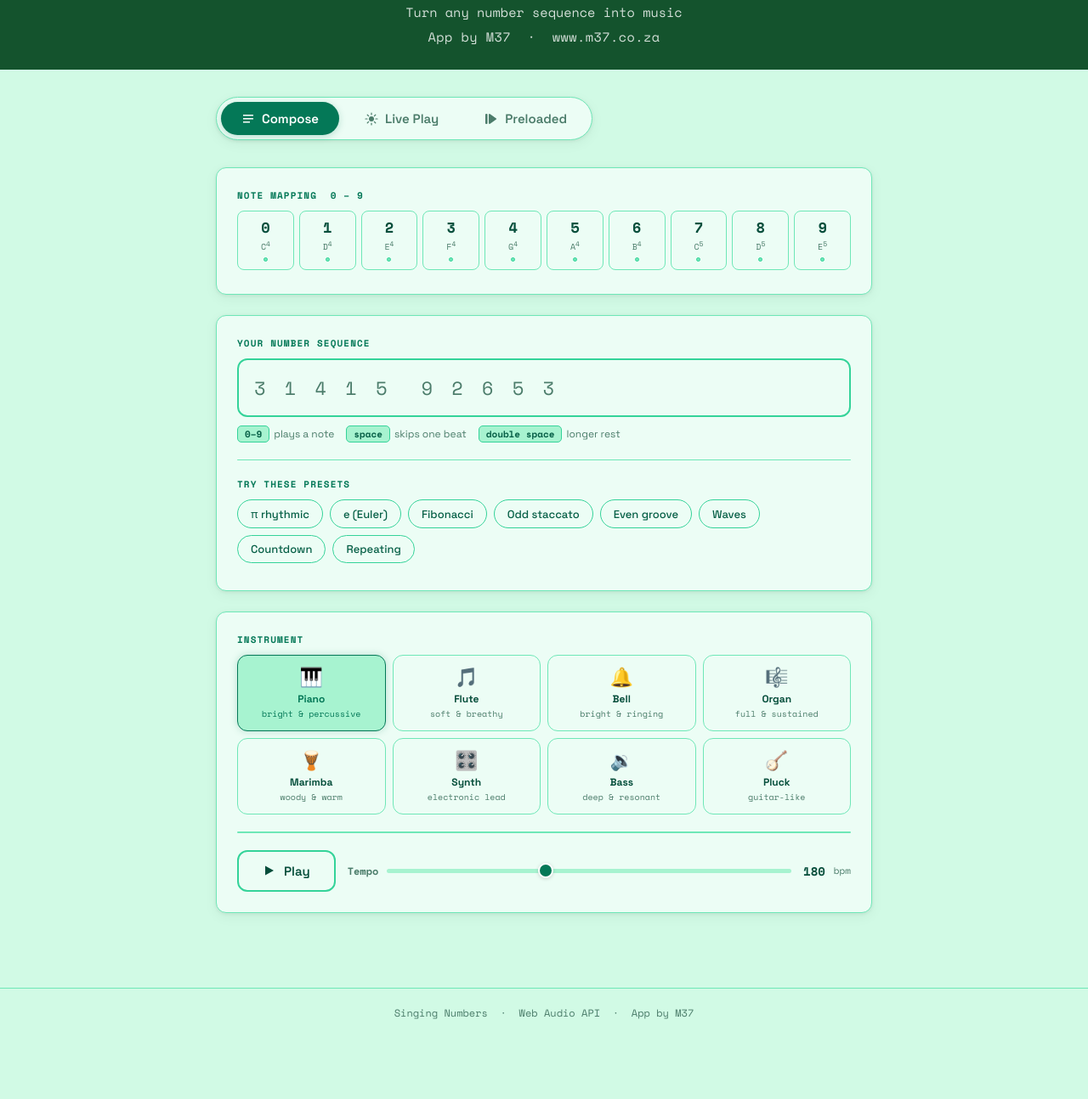
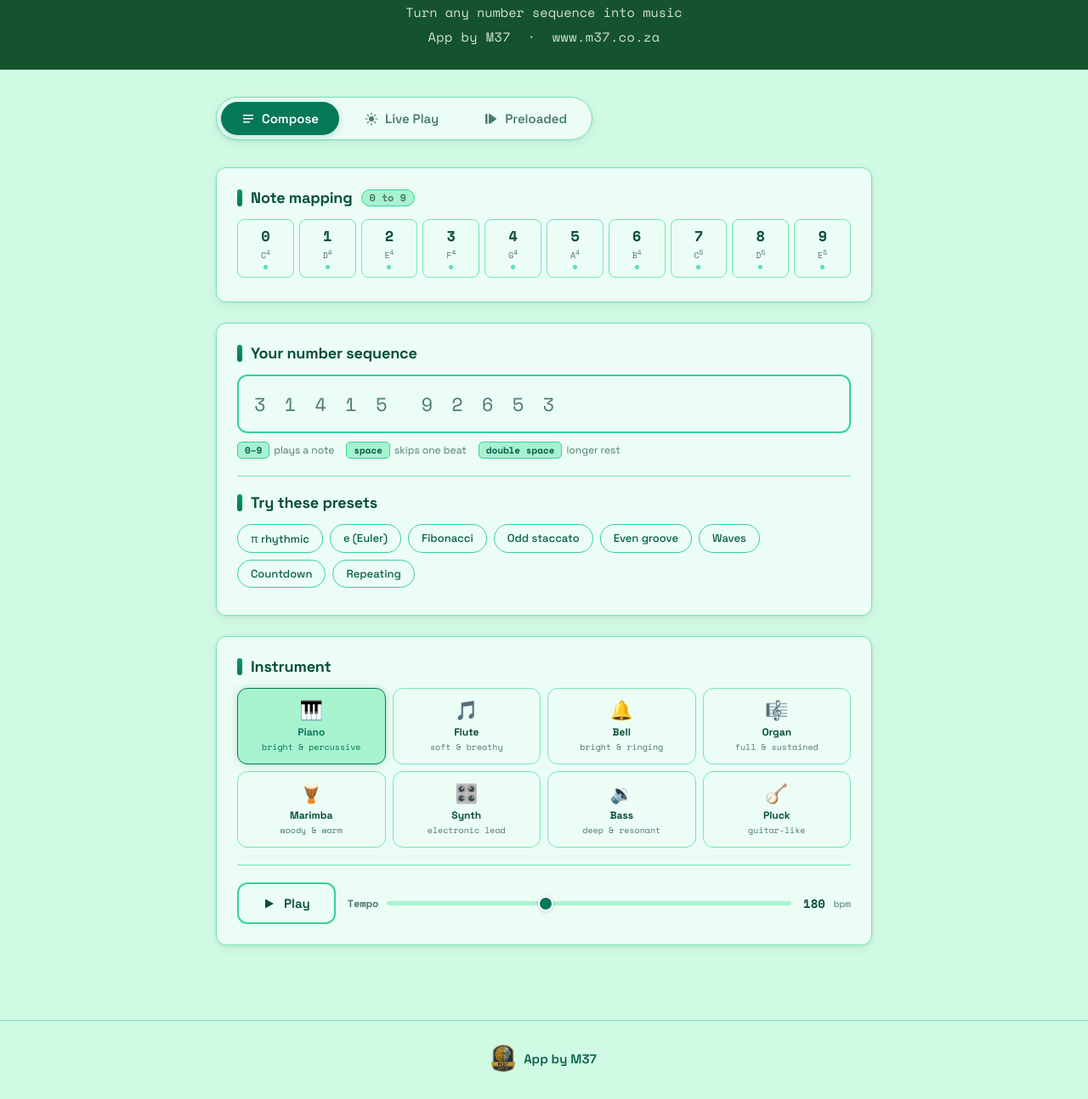
Before and after one commit to BruceWade15/numbers, a plain HTML site: page index.html in a window 1280 px wide. Shown: the part 81-1375 px from the top of the page at 85% size. Before the commit the page ends 1302 px from the top, so only its background shows below. Drawn offline with nearby package versions, Linux system fonts and the light colour scheme.

Commit message:
Add M37 logo credit and bolder section headings
- Footer shows the M37 logo and "App by M37", linking to m37.co.za
- Banner credit links to m37.co.za
- Section headings are larger, sentence case, with a coloured bar per tab
- Tempo row no longer overflows on very narrow screens

Co-Authored-By: Claude Opus 5.5 <noreply@anthropic.com>

```diff
--- a/index.html
+++ b/index.html
@@ -113,10 +113,23 @@
     .panel.visible { display: block; }
 
     /* ── Section labels ── */
-    .label {
-      font-size: 11px; font-weight: 700; letter-spacing: 0.1em;
-      text-transform: uppercase; color: var(--green);
-      margin-bottom: 10px; font-family: var(--mono);
+    .label, .kb-guide-title {
+      display: flex; align-items: center; gap: 10px;
+      font-family: var(--font); font-size: 18px; font-weight: 700;
+      letter-spacing: -0.01em; line-height: 1.2; color: var(--text);
+      margin-bottom: 14px;
+    }
+    .label::before, .kb-guide-title::before {
+      content: ''; flex-shrink: 0; width: 6px; height: 20px; border-radius: 3px;
+      background: linear-gradient(180deg, var(--green-light), var(--green));
+    }
+    #panelLive .label::before, .kb-guide-title::before { background: linear-gradient(180deg, #7c3aed, var(--purple)); }
+    #panelPreloaded .label::before { background: linear-gradient(180deg, var(--amber-light), var(--amber)); }
+    .label .sub {
+      font-family: var(--mono); font-size: 12px; font-weight: 700;
+      color: var(--text-3); background: var(--bg3);
+      border: 1px solid var(--border-mid); border-radius: 999px; padding: 2px 9px;
+      white-space: nowrap;
     }
     .divider { height: 1.5px; background: var(--border); margin: 2rem 0; border-radius: 2px; }
 
@@ -262,7 +275,7 @@
       border-radius: var(--radius); padding: 14px 18px; margin-bottom: 1.5rem;
       box-shadow: var(--shadow);
     }
-    .kb-guide-title { font-size: 10px; color: var(--green); font-family: var(--mono); font-weight: 700; letter-spacing: 0.1em; text-transform: uppercase; margin-bottom: 10px; }
+    .kb-guide-title { font-size: 16px; margin-bottom: 12px; }
     .kb-guide-row { display: flex; gap: 18px; flex-wrap: wrap; align-items: center; }
     .kb-chip { display: flex; align-items: center; gap: 6px; font-size: 12px; color: var(--text-2); }
     .kb-chip .k {
@@ -391,10 +404,20 @@
 
     /* ── Footer ── */
     .page-footer {
-      margin-top: auto; padding: 1.25rem 2rem;
+      margin-top: auto; padding: 1.5rem 2rem 1.75rem;
       border-top: 1.5px solid var(--border); width: 100%;
-      text-align: center; font-size: 12px; color: var(--text-3); font-family: var(--mono);
+      display: flex; justify-content: center;
     }
+    .m37-credit {
+      display: inline-flex; align-items: center; gap: 10px;
+      color: var(--text-2); font-size: 15px; font-weight: 600; font-family: var(--font);
+      text-decoration: none; border-radius: var(--radius-sm); padding: 4px 8px;
+      transition: color 0.12s, background 0.12s;
+    }
+    .m37-credit:hover { color: var(--green); background: var(--bg3); }
+    .m37-credit img { width: 28px; height: 32px; display: block; }
+    .banner-credit a { color: inherit; text-decoration: none; }
+    .banner-credit a:hover { color: #fff; text-decoration: underline; text-underline-offset: 3px; }
 
     /* ── Responsive ── */
     @media (max-width: 560px) {
@@ -409,6 +432,7 @@
     @media (max-width: 420px) {
       .piano-key { min-height: 72px; }
       .mode-tab svg { display: none; }
+      .tempo-group { min-width: 0; flex-basis: 100%; }
       .instruments-grid { grid-template-columns: repeat(4, minmax(0, 1fr)); }
     }
   </style>
@@ -419,7 +443,7 @@
   <header class="banner">
     <h1>🎵 Singing Numbers</h1>
     <p>Turn any number sequence into music</p>
-    <p class="banner-credit">App by M37 &nbsp;·&nbsp; www.m37.co.za</p>
+    <p class="banner-credit"><a href="https://www.m37.co.za">App by M37 &nbsp;·&nbsp; www.m37.co.za</a></p>
   </header>
 
   <main class="app-container">
@@ -452,13 +476,13 @@
 
       <!-- Note mapping -->
       <div class="card">
-        <div class="label">note mapping &nbsp;0 – 9</div>
+        <div class="label">Note mapping <span class="sub">0 to 9</span></div>
         <div class="note-grid" id="noteGrid"></div>
       </div>
 
       <!-- Sequence input -->
       <div class="card">
-        <div class="label">your number sequence</div>
+        <div class="label">Your number sequence</div>
         <div class="sequence-wrap">
           <input
             class="sequence-input" id="seqInput" type="text"
@@ -474,7 +498,7 @@
 
         <div class="divider" style="margin: 1.25rem 0;"></div>
 
-        <div class="label">try these presets</div>
+        <div class="label">Try these presets</div>
         <div class="presets">
           <button class="preset-btn" onclick="loadPreset('3 1 4 1 5  9 2 6 5 3')">π rhythmic</button>
           <button class="preset-btn" onclick="loadPreset('2 7 1 8 2  8 1 8 2 8')">e (Euler)</button>
@@ -489,7 +513,7 @@
 
       <!-- Instrument + controls -->
       <div class="card">
-        <div class="label">instrument</div>
+        <div class="label">Instrument</div>
         <div class="instruments-grid" id="instGridCompose"></div>
 
         <div class="divider" style="margin: 1.25rem 0;"></div>
@@ -529,7 +553,7 @@
       </div>
 
       <div class="card">
-        <div class="label">tap or press 0 – 9</div>
+        <div class="label">Tap or press a key <span class="sub">0 to 9</span></div>
         <div class="piano-grid" id="pianoGrid"></div>
 
         <button class="sustain-pedal" id="sustainPedal" type="button">
@@ -565,7 +589,7 @@
       </div>
 
       <div class="card">
-        <div class="label">instrument</div>
+        <div class="label">Instrument</div>
         <div class="instruments-grid" id="instGridLive"></div>
       </div>
 
@@ -576,19 +600,19 @@
 
       <!-- Note mapping display -->
       <div class="card">
-        <div class="label">note mapping &nbsp;0 – 9</div>
+        <div class="label">Note mapping <span class="sub">0 to 9</span></div>
         <div class="note-grid" id="noteGridPreloaded"></div>
       </div>
 
       <!-- Song list -->
       <div class="card">
-        <div class="label">choose a song</div>
+        <div class="label">Choose a song</div>
         <div class="song-list" id="songList"></div>
       </div>
 
       <!-- Instrument + controls -->
       <div class="card">
-        <div class="label">instrument</div>
+        <div class="label">Instrument</div>
         <div class="instruments-grid" id="instGridPreloaded"></div>
 
         <div class="divider" style="margin: 1.25rem 0;"></div>
@@ -625,7 +649,10 @@
   </main>
 
   <footer class="page-footer">
-    Singing Numbers &nbsp;·&nbsp; Web Audio API &nbsp;·&nbsp; App by M37
+    <a class="m37-credit" href="https://www.m37.co.za" aria-label="App by M37. Visit m37.co.za">
+      <img src="m37-logo.png" alt="" width="28" height="32" />
+      <span>App by M37</span>
+    </a>
   </footer>
 
   <script>
```
Also changed, not shown: m37-logo.png (added).
